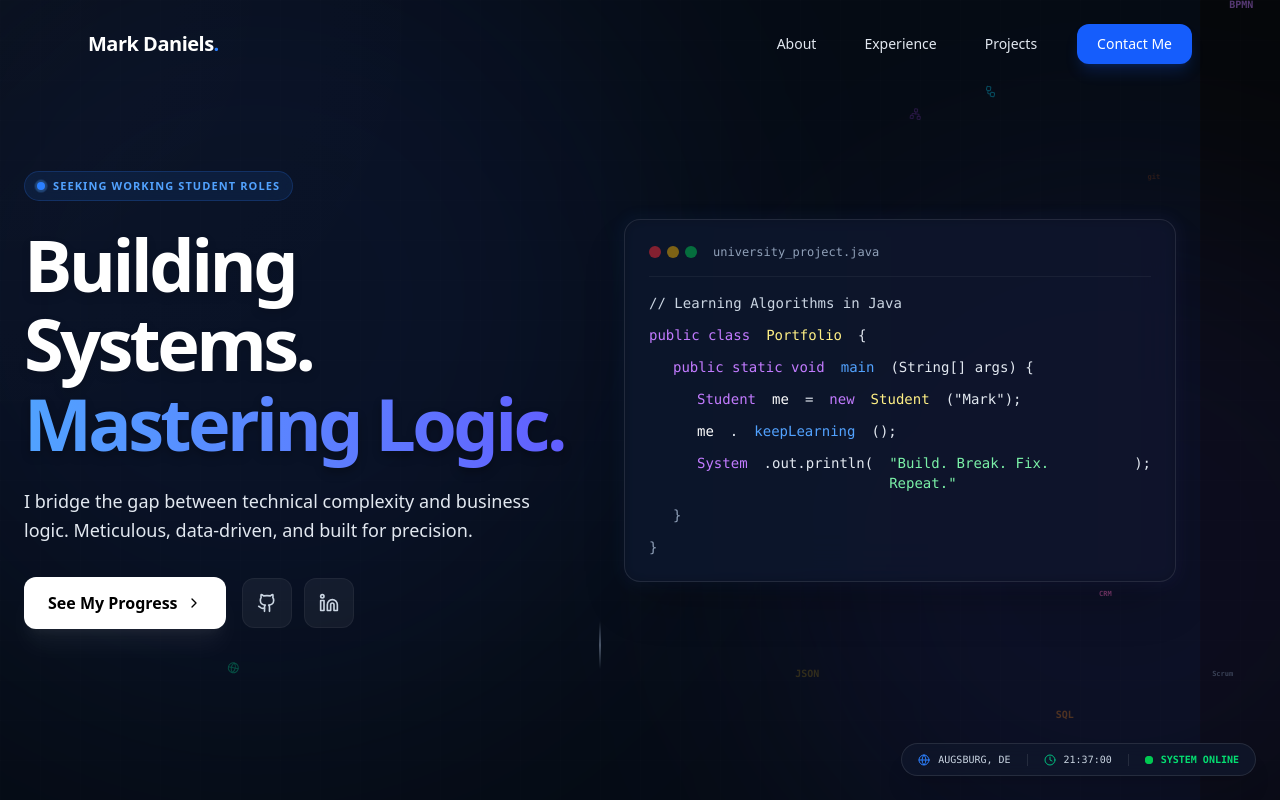
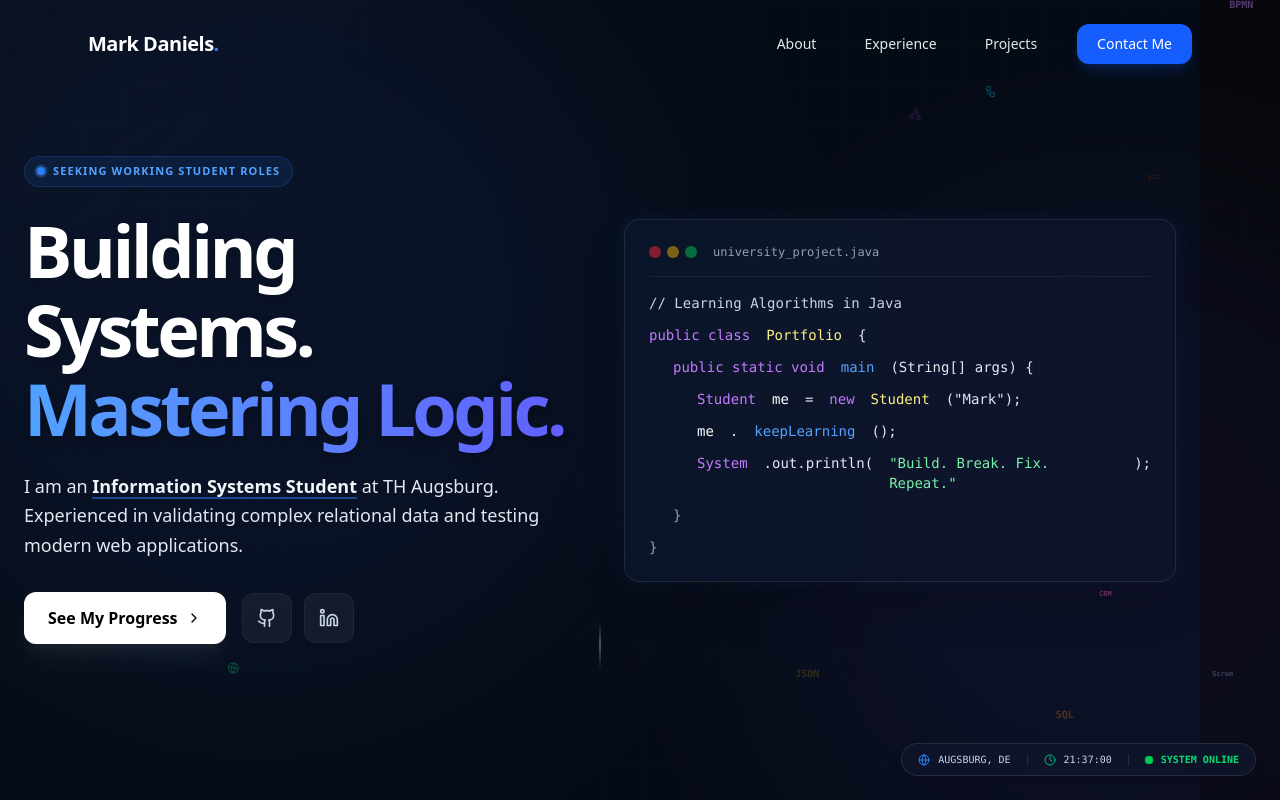
Before and after one commit to MarkDanielsMCraft/portfolio, a React (Vite) app: page / in a window 1280 px wide. Shown: the top 800 px of the page. Built offline with nearby package versions, Linux system fonts and the light colour scheme.

Commit message:
Refactor: Reverted hero bio to Student persona

```diff
--- a/src/App.jsx
+++ b/src/App.jsx
@@ -430,7 +430,8 @@ const App = () => {
                 </h1>
 
                 <p className="max-w-xl text-lg text-slate-200 leading-relaxed mb-8">
-                  I bridge the gap between technical complexity and business logic. Meticulous, data-driven, and built for precision.
+                  I am an <span className="text-slate-100 font-semibold underline decoration-blue-500/50 decoration-2 underline-offset-4">Information Systems Student</span> at TH Augsburg.
+                  Experienced in validating complex relational data and testing modern web applications.
                 </p>
 
                 <div className="flex flex-wrap gap-4">
```
